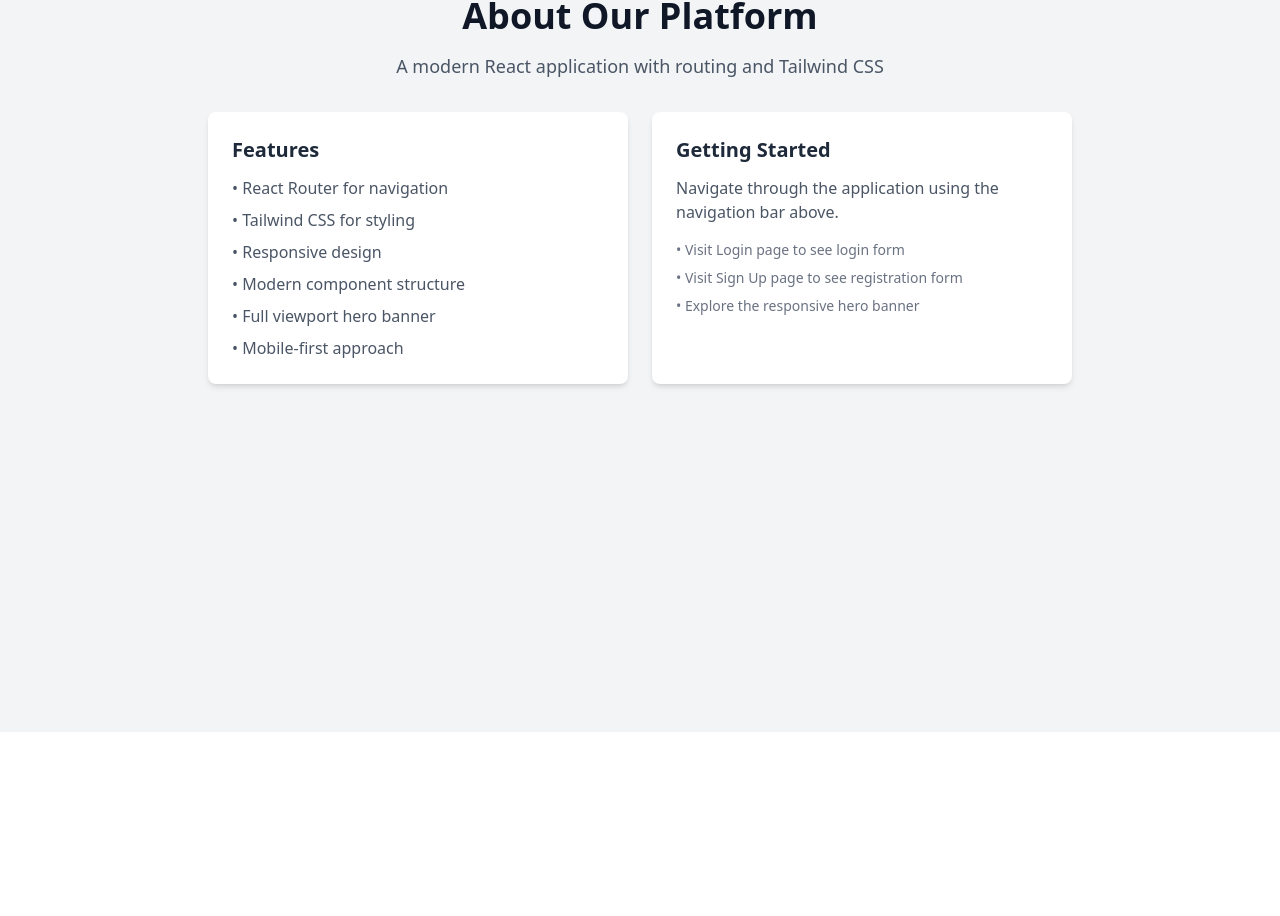
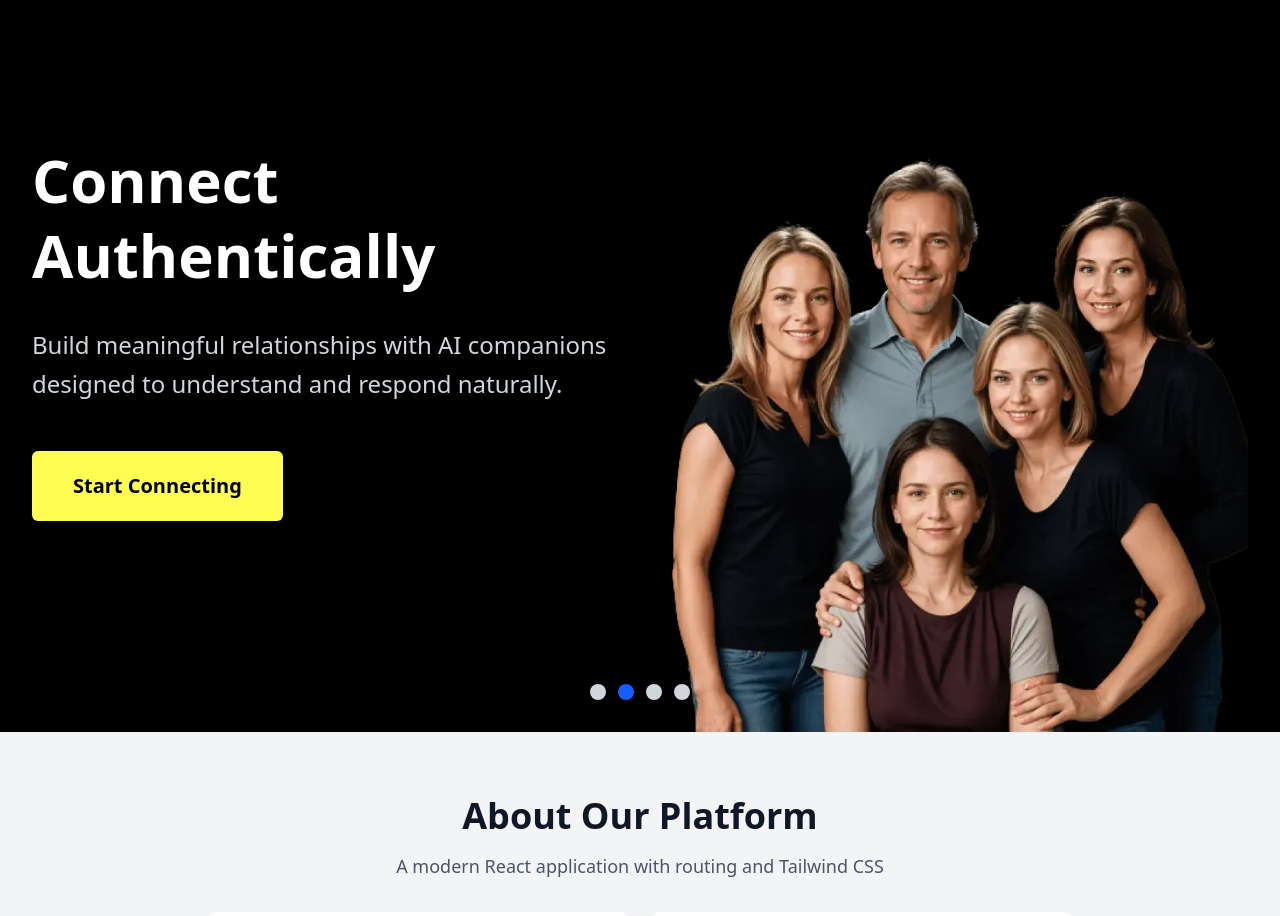
Before and after one commit to Himanshu111001/4WayTechAssignment, a React (Vite) app: page / in a window 1280 px wide. Shown: the part 868-1784 px from the top of the page. Before the commit the page ends 1600 px from the top, so only its background shows below. Built offline with nearby package versions, Linux system fonts and the light colour scheme.

Commit message:
implement crousel

```diff
--- a/src/components/CallToActionButton.jsx
+++ b/src/components/CallToActionButton.jsx
@@ -6,6 +6,7 @@ import { useModal } from "../contexts/ModalContext";
 const CallToActionButton = ({
   children = "Get Started",
   className = "",
+  style = {},
   authenticatedText = "Continue",
   authenticatedAction = null, // Custom action for authenticated users
 }) => {
@@ -28,7 +29,8 @@ const CallToActionButton = ({
   return (
     <button
       onClick={handleClick}
-      className={`inline-flex items-center justify-center px-6 py-3 text-base font-medium text-white bg-blue-600 border border-transparent rounded-md hover:bg-blue-700 focus:outline-none focus:ring-2 focus:ring-offset-2 focus:ring-blue-500 transition-colors duration-200 ${className}`}
+      style={style}
+      className={`inline-flex items-center justify-center px-6 py-3 text-base font-medium text-black border border-transparent rounded-md focus:outline-none focus:ring-2 focus:ring-offset-2 focus:ring-yellow-500 transition-colors duration-200 ${className}`}
     >
       {isAuthenticated ? authenticatedText : children}
     </button>
--- /dev/null
+++ b/src/components/CarouselSection.jsx
@@ -0,0 +1,147 @@
+import React, { useState, useEffect } from "react";
+import CallToActionButton from "./CallToActionButton";
+import carousel1 from "../assets/carousel1.webp";
+import carousel2 from "../assets/carousel2.webp";
+import carousel3 from "../assets/carousel3.webp";
+import carousel4 from "../assets/carousel4.webp";
+
+// Carousel data with alternating image positions - moved outside component
+const slides = [
+  {
+    id: 1,
+    image: carousel1,
+    imagePosition: "left",
+    heading: "Discover Amazing Features",
+    subheading:
+      "Experience the next generation of AI-powered interactions that feel natural and engaging.",
+    ctaText: "Explore Features",
+  },
+  {
+    id: 2,
+    image: carousel2,
+    imagePosition: "right",
+    heading: "Connect Authentically",
+    subheading:
+      "Build meaningful relationships with AI companions designed to understand and respond naturally.",
+    ctaText: "Start Connecting",
+  },
+  {
+    id: 3,
+    image: carousel3,
+    imagePosition: "left",
+    heading: "Secure & Private",
+    subheading:
+      "Your conversations are protected with enterprise-grade security and privacy measures.",
+    ctaText: "Learn More",
+  },
+  {
+    id: 4,
+    image: carousel4,
+    imagePosition: "right",
+    heading: "Always Available",
+    subheading:
+      "Access your AI companions 24/7 from any device, anywhere in the world.",
+    ctaText: "Get Started",
+  },
+];
+
+const CarouselSection = () => {
+  const [currentSlide, setCurrentSlide] = useState(0);
+
+  // Auto-slide every 3 seconds
+  useEffect(() => {
+    const interval = setInterval(() => {
+      setCurrentSlide((prev) => (prev + 1) % slides.length);
+    }, 3000); // 3 seconds = 3000ms
+
+    return () => clearInterval(interval);
+  }, []); // Empty dependency array to prevent re-creation
+
+  // Handle dot navigation
+  const goToSlide = (index) => {
+    setCurrentSlide(index);
+  };
+
+  const currentSlideData = slides[currentSlide];
+
+  return (
+    <section className="relative w-full h-screen overflow-hidden bg-black">
+      {/* Main Carousel Content */}
+      <div className="relative h-full flex items-center justify-center px-4 sm:px-6 lg:px-8">
+        <div className="max-w-7xl mx-auto w-full h-full">
+          <div className="grid lg:grid-cols-2 gap-8 lg:gap-12 h-full">
+            {/* Content Side */}
+            <div
+              className={`flex flex-col justify-center space-y-6 sm:space-y-8 ${
+                currentSlideData.imagePosition === "right"
+                  ? "lg:order-1"
+                  : "lg:order-2"
+              }`}
+            >
+              {/* Heading */}
+              <h2 className="text-3xl sm:text-4xl lg:text-5xl xl:text-6xl font-bold text-white leading-tight">
+                {currentSlideData.heading}
+              </h2>
+
+              {/* Subheading */}
+              <p className="text-lg sm:text-xl lg:text-2xl text-gray-300 leading-relaxed max-w-2xl">
+                {currentSlideData.subheading}
+              </p>
+
+              {/* CTA Button */}
+              <div className="pt-4">
+                <CallToActionButton
+                  className="px-8 py-4 sm:px-10 sm:py-5 text-lg sm:text-xl font-semibold text-black hover:opacity-80 transform hover:scale-105 transition-all duration-300 shadow-lg hover:shadow-xl"
+                  style={{ backgroundColor: "rgb(255, 252, 84)" }}
+                  authenticatedText={`Continue to ${currentSlideData.ctaText}`}
+                >
+                  {currentSlideData.ctaText}
+                </CallToActionButton>
+              </div>
+            </div>
+
+            {/* Image Side */}
+            <div
+              className={`flex items-end justify-center h-full ${
+                currentSlideData.imagePosition === "right"
+                  ? "lg:order-2"
+                  : "lg:order-1"
+              }`}
+            >
+              <div className="relative w-full max-w-lg lg:max-w-xl xl:max-w-2xl">
+                <img
+                  src={currentSlideData.image}
+                  alt={currentSlideData.heading}
+                  className="w-full h-auto object-contain object-bottom filter drop-shadow-2xl transition-all duration-500 ease-in-out"
+                  style={{
+                    maxHeight: "90vh",
+                  }}
+                />
+              </div>
+            </div>
+          </div>
+        </div>
+      </div>
+
+      {/* Navigation Dots */}
+      <div className="absolute bottom-8 left-1/2 transform -translate-x-1/2 z-20">
+        <div className="flex space-x-3">
+          {slides.map((_, index) => (
+            <button
+              key={index}
+              onClick={() => goToSlide(index)}
+              className={`w-3 h-3 sm:w-4 sm:h-4 rounded-full transition-all duration-300 ease-in-out transform hover:scale-125 focus:outline-none focus:ring-2 focus:ring-blue-500 focus:ring-offset-2 ${
+                index === currentSlide
+                  ? "bg-blue-600 shadow-lg"
+                  : "bg-gray-300 hover:bg-gray-400"
+              }`}
+              aria-label={`Go to slide ${index + 1}`}
+            />
+          ))}
+        </div>
+      </div>
+    </section>
+  );
+};
+
+export default CarouselSection;
--- a/src/pages/Home.jsx
+++ b/src/pages/Home.jsx
@@ -1,11 +1,15 @@
 import React from "react";
 import HeroBanner from "../components/HeroBanner";
+import CarouselSection from "../components/CarouselSection";
 
 const Home = () => {
   return (
     <div>
       {/* Hero Banner with integrated transparent Navbar overlay */}
       <HeroBanner />
+
+      {/* Carousel Section - Full viewport carousel */}
+      <CarouselSection />
 
       {/* Main Content Section */}
       <div className="min-h-screen bg-gray-100">
```
